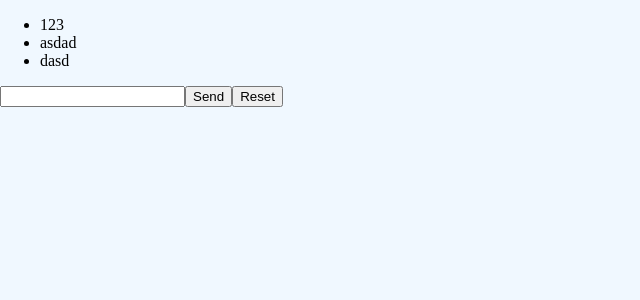
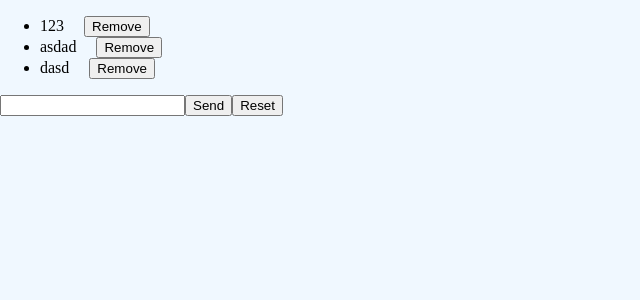
Before and after one commit to kry23/koray-korkmaz-dev-hope-react-mod-exercises, a React (Create React App) app: page / in a window 1280 px wide. Shown: the top 300 px of the page, without its empty margins (0-640 px from the left). Built offline with nearby package versions, Linux system fonts and the light colour scheme.

Commit message:
lists-6 sol.

```diff
--- a/src/TodoList.jsx
+++ b/src/TodoList.jsx
@@ -17,11 +17,23 @@ function TodoList({ todos }) {
     setItems([]);
   };
 
+  const removeItem = (it) => {
+    setItems(items.filter((item, index) => index !== it));
+  };
+
   return (
     <>
       <ul>
-        {items.map((item) => (
-          <li key={item}>{item}</li>
+        {items.map((item, index) => (
+          <li key={index}>
+            {item}
+            <button
+              onClick={() => removeItem(index)}
+              style={{ marginLeft: "20px" }}
+            >
+              Remove
+            </button>
+          </li>
         ))}
       </ul>
       <input type="text" id="input" value={inputVal} onChange={handleInput} />
```
